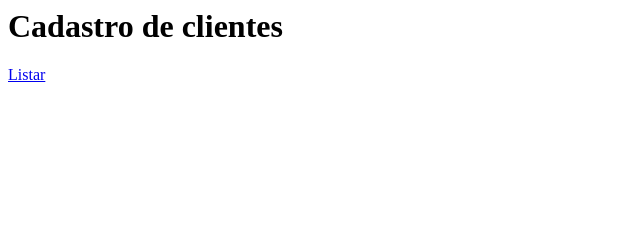
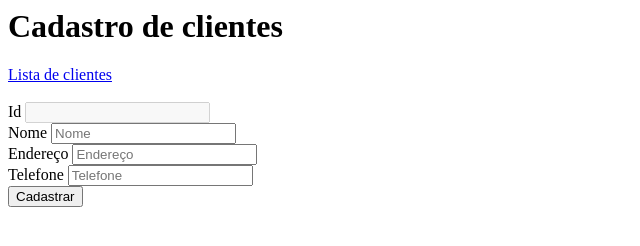
Before and after one commit to mpascuali/angular, a plain HTML site: page WebContent/cliente/cadastro.html in a window 1280 px wide. Shown: the whole page, without its empty margins (0-640 px from the left). Drawn offline with Linux system fonts and the light colour scheme.

Commit message:
Aula cadastro cliente

```diff
--- a/WebContent/cliente/cadastro.html
+++ b/WebContent/cliente/cadastro.html
@@ -1,9 +1,55 @@
-<html ng-app="loja">
+<html>
 <head>
 <meta http-equiv="Content-Type" content="text/html; charset=utf-8">
 </head>
 <h1>Cadastro de clientes</h1>
+<a href="#clientelist"> Lista de clientes</a>
 
-<a href="#clientelist">Listar</a>
+<br />
+<br />
 
+<div class="col-lg-8 col-md-7">
+	<div class="card">
+		<div class="content">
+			<form id="formCliente" ng-submit="salvarCliente();">
+				<div class="row">
+					<div class="col-md-3">
+						<div class="form-group">
+							<label>Id</label> <input type="text" ng-model="cliente.id"
+								class="form-control border-input" disabled />
+						</div>
+					</div>
+				</div>
+				<div class="row">
+					<div class="col-md-6">
+						<div class="form-group">
+							<label>Nome</label> <input type="text" ng-model="cliente.nome"
+								class="form-control border-input" placeholder="Nome"
+								required="required">
+						</div>
+					</div>
+					<div class="col-md-6">
+						<div class="form-group">
+							<label for="endereco">Endereço</label> <input type="text"
+								required="required" class="form-control border-input"
+								ng-model="cliente.endereco" placeholder="Endereço">
+						</div>
+					</div>
+				</div>
+
+				<div class="row">
+					<div class="col-md-5">
+						<div class="form-group">
+							<label>Telefone</label> <input type="text" id="telefone"
+								ng-model="cliente.telefone" class="form-control border-input"
+								placeholder="Telefone" required="required">
+
+						</div>
+					</div>
+				</div>
+
+				<button type="submit" class="btn btn-info btn-fill btn-wd">Cadastrar</button>
+			</form>
+		</div>
+	</div>
 </html>
```
Also changed, not shown: WebContent/resources/js/app.js (+14 -1 lines), 2 other files.
